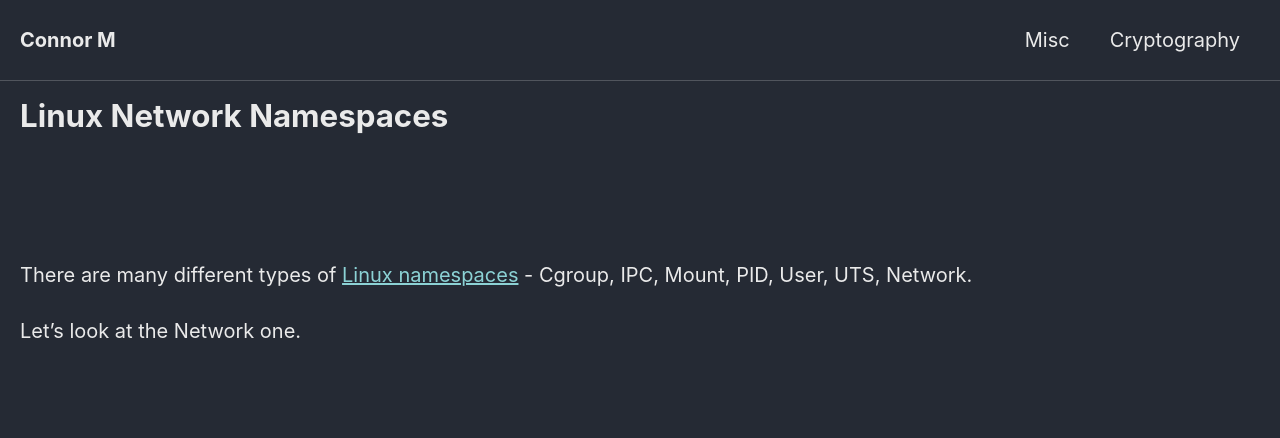
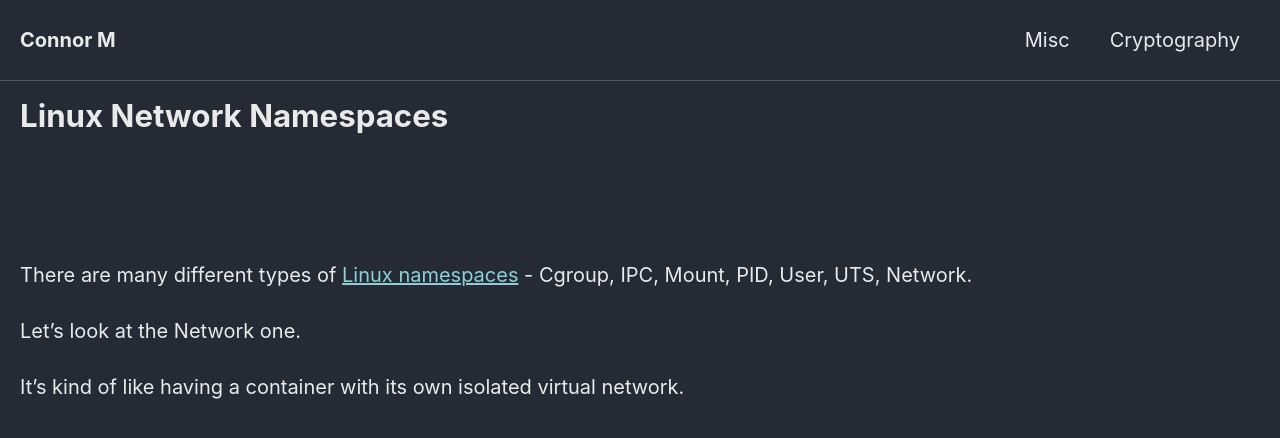
Before and after one commit to Connor-McCartney/Connor-McCartney.github.io, a Jekyll site: the page built from _pages/misc/LinuxNetworkNamespaces.md, in a window 1280 px wide. Shown: the top 438 px of the page. Built offline with Jekyll 4.4.1, drawn with Linux system fonts in a browser that asks for light colours; cached includes are drawn as plain includes.

Commit message:
Update LinuxNetworkNamespaces.md

```diff
--- a/_pages/misc/LinuxNetworkNamespaces.md
+++ b/_pages/misc/LinuxNetworkNamespaces.md
@@ -13,3 +13,5 @@ title: Linux Network Namespaces
 There are many different types of [Linux namespaces](https://man7.org/linux/man-pages/man7/namespaces.7.html) - Cgroup, IPC, Mount, PID, User, UTS, Network.
 
 Let's look at the Network one.
+
+It's kind of like having a container with its own isolated virtual network.
```
